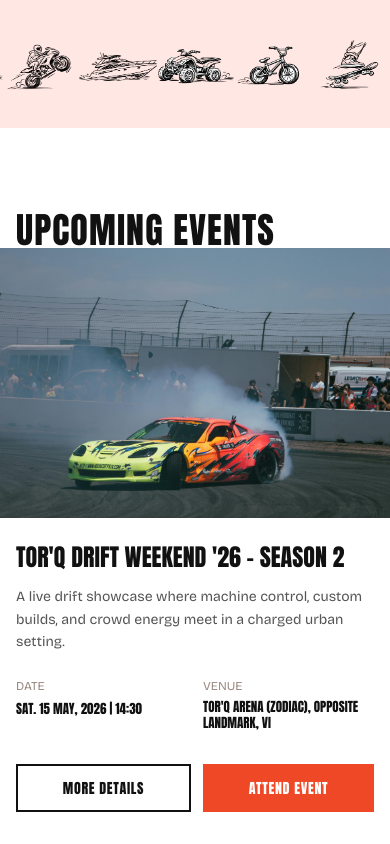
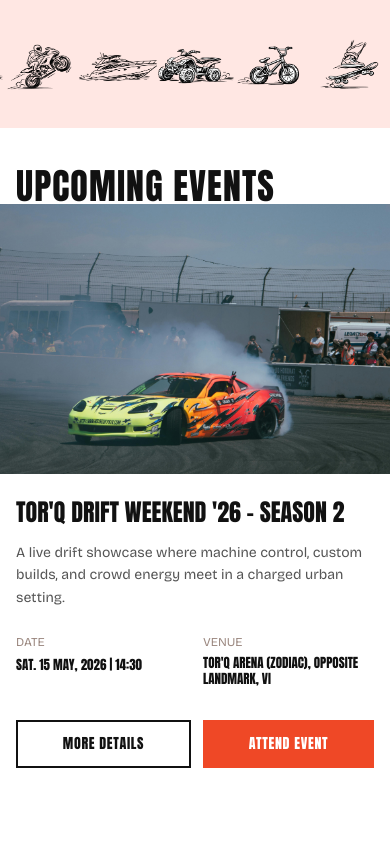
Before and after one commit to svcket/torq, a Next.js app: page / in a window 390 px wide. Shown: the part 1560-2404 px from the top of the page. Built offline with nearby package versions, Linux system fonts and the light colour scheme.

Commit message:
style: correct Upcoming Events title positioning and increase tablet image height

```diff
--- a/src/components/sections/IdentityEventsSequence.tsx
+++ b/src/components/sections/IdentityEventsSequence.tsx
@@ -338,19 +338,24 @@ function MobileView() {
       <div style={{ height: "100vh", display: "flex", flexDirection: "column", padding: "120px 0 0 0", position: "relative", overflow: "hidden" }}>
         <IdentityContent isMobile={true} />
       </div>
-      <div style={{ backgroundColor: "#FFFFFF", padding: "clamp(48px, 10vh, 96px) 0" }}>
+      {/*
+          REFINED POSITIONING:
+          Removed the large top padding (clamp(48px, 10vh, 96px)) to pull "UPCOMING EVENTS"
+          to the correct position marking the end of the Identity section.
+      */}
+      <div style={{ backgroundColor: "#FFFFFF", padding: "0 0 40px 0" }}>
         {/* Title padding refine: 40px fixed margin to first card as requested */}
-        <div style={{ padding: "0 clamp(16px, 4vw, 40px)", marginBottom: "40px", maxWidth: "1200px", margin: "0 auto" }}>
+        <div style={{ padding: "clamp(24px, 5vh, 40px) clamp(16px, 4vw, 40px) 0 clamp(16px, 4vw, 40px)", marginBottom: "40px", maxWidth: "1200px", margin: "0 auto" }}>
           <h2 style={{ fontFamily: "var(--font-anton), Anton, sans-serif", fontSize: "clamp(36px, 6vw, 56px)", color: "#111", textTransform: "uppercase", letterSpacing: "0.03em", lineHeight: 1 }}>UPCOMING EVENTS</h2>
         </div>
         {/* Reduced gap and removed dividers to clean up mobile rhythm */}
         <div style={{ maxWidth: "1200px", margin: "0 auto", display: "flex", flexDirection: "column", gap: "clamp(40px, 6vh, 80px)" }}>
           {EVENTS.map((event) => (
             <div key={event.id} style={{ paddingBottom: "clamp(24px, 4vh, 48px)" }}>
-              {/* Refined responsive image height: Increased by 40px mobile / 64px tablet */}
+              {/* Refined responsive image height: Increased by additional 16px for tablet */}
               <div style={{
                 width: "100%",
-                height: "clamp(220px, 32vh, 440px)", // Base height increased to accommodate requested shift
+                height: "clamp(220px, 32vh, 456px)", // Max increased to 456px (prev 440 + 16)
                 marginBottom: "clamp(20px, 3vh, 32px)",
                 overflow: "hidden"
               }}>
```
